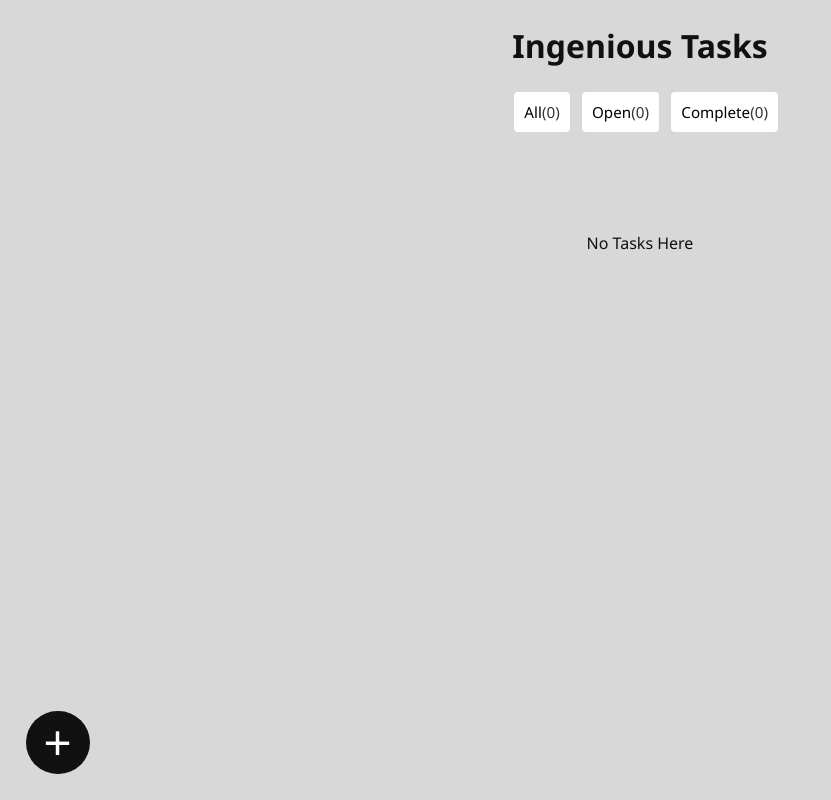
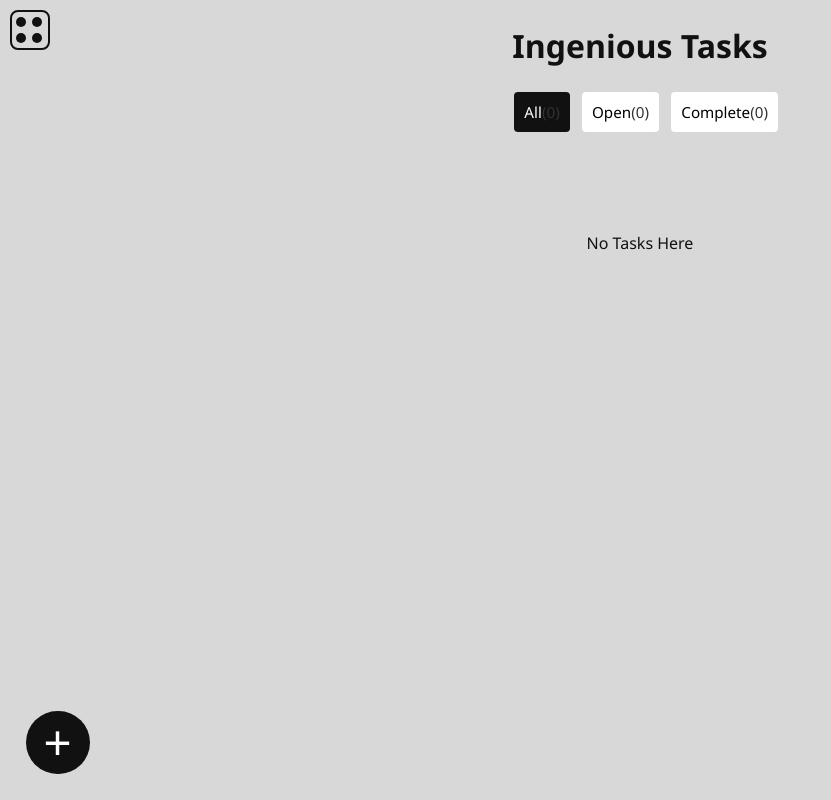
Before and after one commit to BigDestynEnergy/Task, a React (Vite) app: page / in a window 1280 px wide. Shown: the whole page, without its empty margins (0-831 px from the left). Built offline with nearby package versions, Linux system fonts and the light colour scheme.

Commit message:
Tasker V6

```diff
--- a/src/App.jsx
+++ b/src/App.jsx
@@ -5,6 +5,7 @@ import { useEffect, useState } from 'react'
 import List from './components/List'
 import Input from './components/Input'
 import OpenInput from './components/Open Input'
+import ParentApp from './components/parent'
 
 
 
@@ -14,14 +15,21 @@ export default function App(){
     return saved ? JSON.parse(saved) : []
   })
 
-  const [click, setClick] = useState('All Tasks')
+  const [click, setClick] = useState('All')
   const [todo, setTodo] = useState('')
   const [openInput, setOpenInput] = useState(false)
   useEffect(()=>{
     localStorage.setItem('list', JSON.stringify(list));
   }, [list])
+
+  const [openParent, setOPenParent] = useState(false)
   return(
     <div className="app">
+
+      <ParentApp
+      openParent={openParent}
+      setOPenParent={setOPenParent}
+      />
       <AppHeader
       click={click}
       setClick={setClick}
--- a/src/components/List.jsx
+++ b/src/components/List.jsx
@@ -124,8 +124,7 @@ export default function List({list, setList, click}){
                                    <span>{item.status ? "✅" : "❌"}</span>
                                 <div
                                     className="ham-menu"
-                                    title="right click to open menu"
-                                    onClick={(e) => handleContextMenu(e, item.id)}
+                                   onClick={(e) => handleContextMenu(e, item.id)}
                                     >
                                     <div className="line"></div>
                                     <div className="line"></div>
--- /dev/null
+++ b/src/components/parent.jsx
@@ -0,0 +1,121 @@
+import { useEffect, useState, useRef } from "react";
+
+const dotsStyle = {
+    zIndex: 20,
+    display: 'grid',
+    cursor: 'pointer',
+    gridTemplateColumns: 'repeat(2, 1fr)',
+    justifyContent: 'center',
+    alignItems: 'center',
+    border: '2px solid #111',
+    gap: '4px',
+    borderRadius: '8px',
+    transition: 'all 0.3s ease',
+    width: '40px',
+    height: '40px',
+    padding: '4px',
+    position: 'fixed',
+    top: '10px',
+    left: '10px',
+    background: 'transparent',
+};
+
+const dotStyle = {
+    width: '10px',
+    height: '10px',
+    backgroundColor: '#111',
+    borderRadius: '50%',
+};
+
+const buttons = [
+    { btn: 'Tasker', id: 'tasker' },
+    { btn: 'Weathero', id: 'weather' },
+    { btn: 'Calculator', id: 'calc' },
+    { btn: 'Abantuverse', id: 'abantu' },
+];
+
+export default function ParentApp() {
+    const [visible, setVisible] = useState(false);
+    const menuRef = useRef(null);
+    const dotsRef = useRef(null);
+
+
+    useEffect(() => {
+        const handleClickOutside = (e) => {
+            if (
+                menuRef.current && !menuRef.current.contains(e.target) &&
+                dotsRef.current && !dotsRef.current.contains(e.target)
+            ) {
+                setVisible(false);
+            }
+        };
+        window.addEventListener("click", handleClickOutside);
+        return () => window.removeEventListener("click", handleClickOutside);
+    }, []);
+
+    function handleRedirect(id){
+        if(id === 'tasker'){
+            let query = prompt('This site is attempting to open an external site. Are you sure? (yes/no)')
+
+            if(query.toLocaleLowerCase() === 'yes'){
+                window.open('https://ingenious-tasker.vercel.app')
+            } else if(query.toLocaleLowerCase() === 'no')return;
+            else{
+                alert('Enter valid command')
+            }
+        }
+        if(id==='weather'){alert('Weather app under implementation')}
+
+        if(id==='calc'){alert('Calculator app under implementation')}
+
+        if(id==='abantu'){alert('Comics app under implementation')}
+
+    }
+
+
+    return (
+        <div>
+            <div ref={dotsRef} style={dotsStyle} onClick={() => setVisible(!visible)}>
+                <div style={{ display: 'contents' }}>
+                    <div style={dotStyle}></div>
+                    <div style={dotStyle}></div>
+                    <div style={dotStyle}></div>
+                    <div style={dotStyle}></div>
+                </div>
+            </div>
+
+            {visible && (
+                <nav
+                    ref={menuRef}
+                    style={{
+                        position: 'absolute',
+                        top: '50px',
+                        left: '10px',
+                        color: '#fff',
+                        background: '#111',
+                        border: '1px solid #111',
+                        borderRadius: '8px',
+                        padding: '8px',
+                        boxShadow: '0 2px 6px rgba(0,0,0,0.2)',
+                        zIndex: 25,
+                        minWidth: '150px',
+                    }}
+                >
+                    <h2 style={{ fontSize: '1rem', marginBottom: '8px' }}>
+                        Visit Other Ingenious Apps
+                    </h2>
+                    <div style={{ display: 'flex', flexDirection: 'column', gap: '4px' }}>
+                        {buttons.map((button) => (
+                            <button
+                            onClick={()=>{handleRedirect(button.id)}}
+                                key={button.id}
+                                className="parent-button">
+                                {button.btn}
+                            </button>
+                        ))}
+                    </div>
+                </nav>
+            )}
+        </div>
+    );
+}
--- a/src/styles/App 2.css
+++ b/src/styles/App 2.css
@@ -19,3 +19,35 @@
         margin-right: 0%;
     }
 }
+
+header{
+    z-index: 2;
+}
+
+
+.dots:hover{
+    background: #acacac;
+}
+
+.dot{
+    padding: 4px;
+    border-radius: 8px;
+    width: 8px;
+    background: #111;
+}
+
+.parent-button{
+    padding: 4px;
+    font-family: inherit;
+    font-weight: 500;
+    border-radius: 2px;
+    border: none;
+    transition: all 0.3s ease;
+    background: #333;
+    color: white;
+    cursor: pointer;
+}
+
+.parent-button:hover{
+    background: #525151;
+}
```
